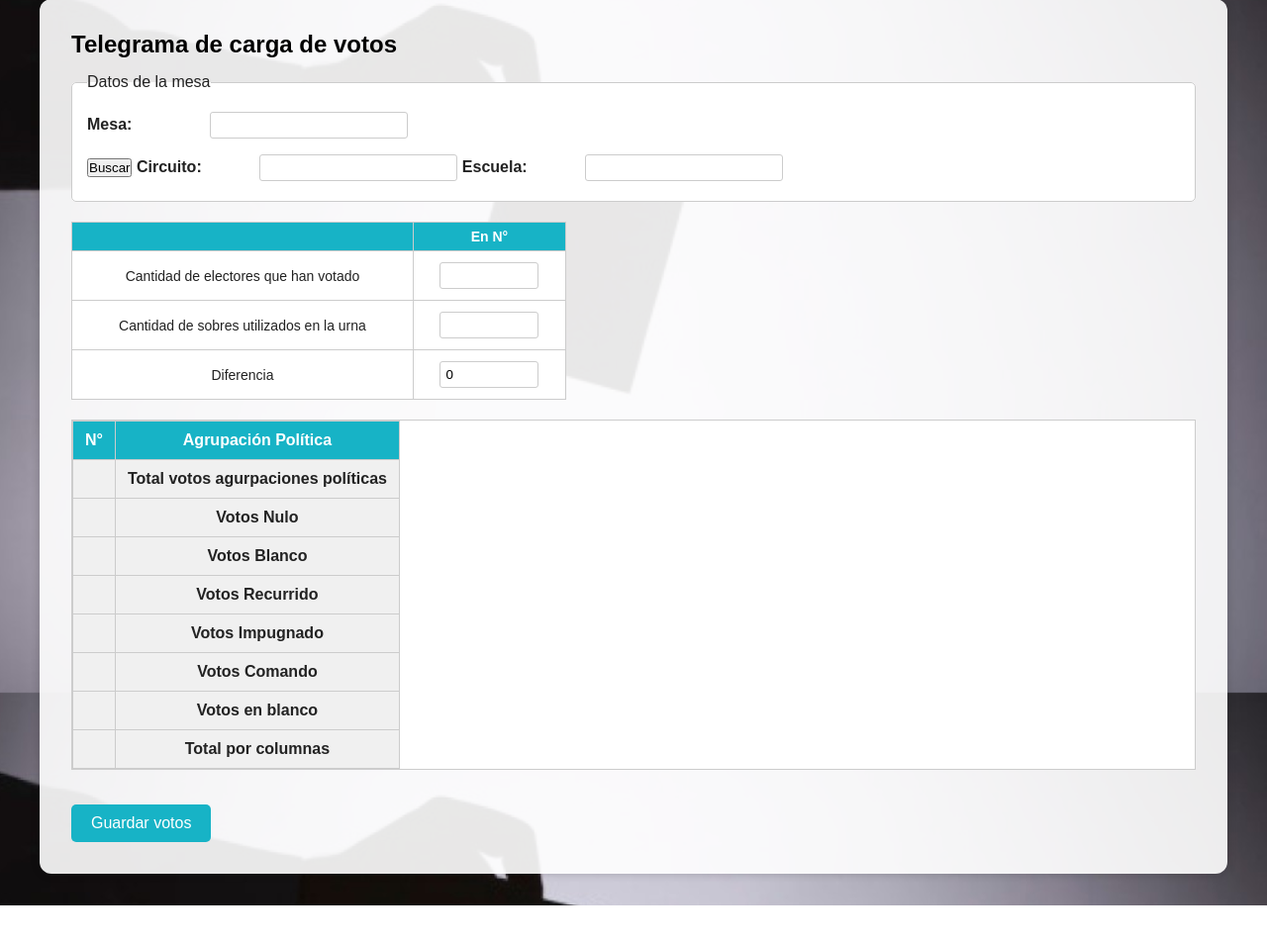
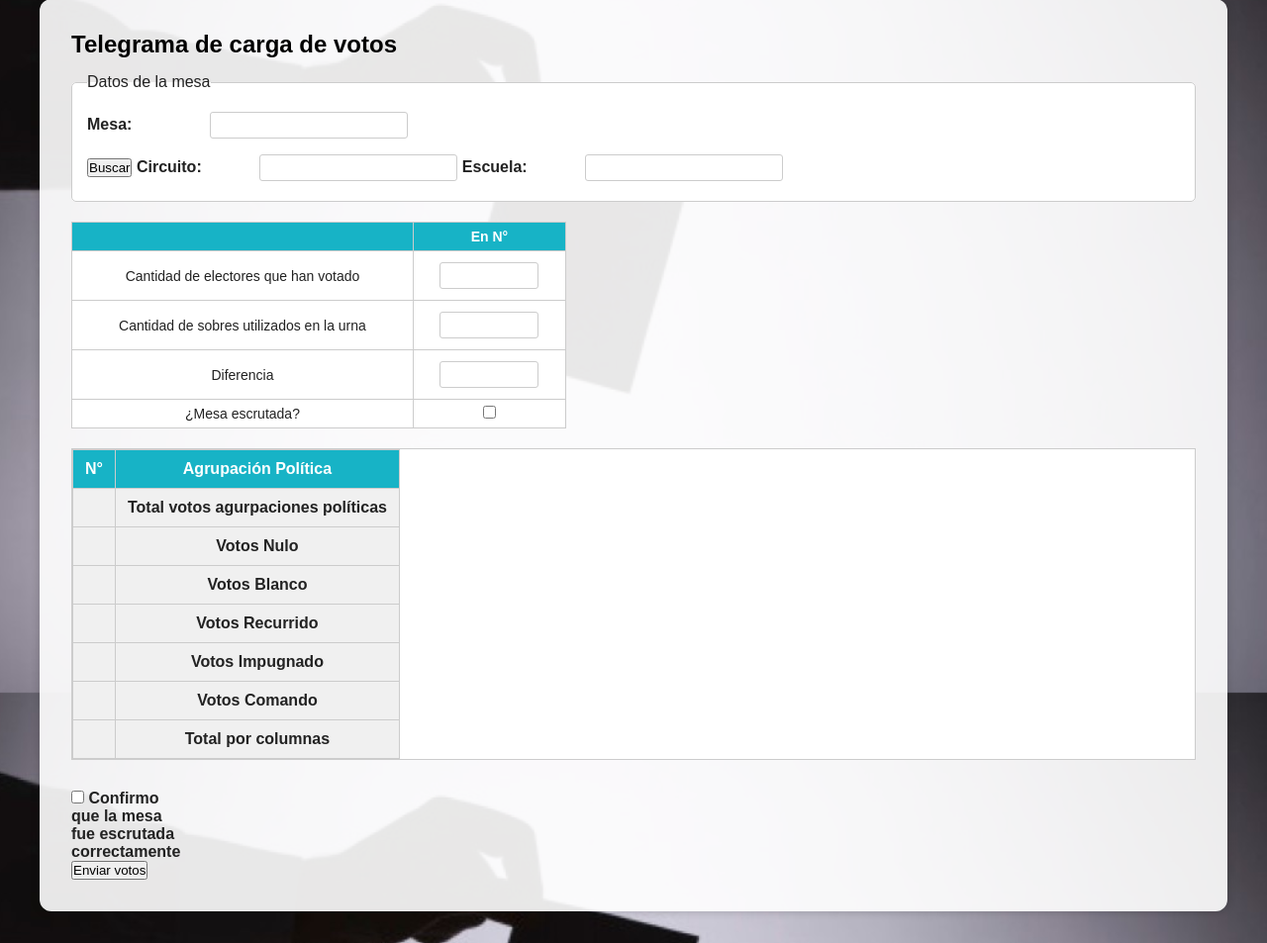
Before and after one commit to FranRochi/escrutinio_2025, a Django app: page /panel_operador/ in a window 1280 px wide. Shown: the part 100-1053 px from the top of the page at 99% size. Before the commit the page ends 1015 px from the top, so only its background shows below. Run offline with Django 5.2, Linux system fonts and the light colour scheme; the visitor is signed in with stand-in values (Sample User, id 1); data that the repository does not hold is empty.

Commit message:
Subida sistema de escrutinio con carga de votos, falta carga de votos especiales

```diff
--- a/backend/settings.py
+++ b/backend/settings.py
@@ -17,7 +17,6 @@ DEBUG = True
 ALLOWED_HOSTS = []
 
 AUTH_USER_MODEL = 'elecciones.User'
-
 
 # Application definition
 
--- a/elecciones/static/css/styles.css
+++ b/elecciones/static/css/styles.css
@@ -154,3 +154,16 @@ body {
     width: 100%;
     max-width: 100px;
   }
+
+  .input-error {
+    border: 2px solid red;
+    animation: shake 0.2s ease-in-out;
+  }
+
+  @keyframes shake {
+    0% { transform: translateX(0); }
+    25% { transform: translateX(-3px); }
+    50% { transform: translateX(3px); }
+    75% { transform: translateX(-3px); }
+    100% { transform: translateX(0); }
+  }
--- a/elecciones/static/js/operador.js
+++ b/elecciones/static/js/operador.js
@@ -20,7 +20,6 @@ function loginUsuario(username, password) {
     });
 }
 
-// Función para obtener el token de las cookies
 function getCookie(name) {
   let cookieArr = document.cookie.split(";");
   for (let i = 0; i < cookieArr.length; i++) {
@@ -29,17 +28,16 @@ function getCookie(name) {
       return cookie.substring(name.length + 1);
     }
   }
-  return null; // Retorna null si no se encuentra la cookie
+  return null;
 }
 
 document.addEventListener("DOMContentLoaded", function () {
   const inputMesa = document.getElementById("mesa_input");
   const inputCircuito = document.getElementById("circuito_input");
   const inputEscuela = document.getElementById("escuela_input");
-  const mensajeError = document.getElementById("mensaje_error_mesa");  // Este es el mensaje que mostrarás al usuario si hay error o problema
-  const buscarMesaBtn = document.getElementById("buscar_mesa_btn"); // El botón para buscar mesa
+  const mensajeError = document.getElementById("mensaje_error_mesa");
+  const buscarMesaBtn = document.getElementById("buscar_mesa_btn");
 
-  // Función que maneja la búsqueda de datos de mesa
   function buscarMesa() {
     const numeroMesa = inputMesa.value;
 
@@ -50,39 +48,26 @@ document.addEventListener("DOMContentLoaded", function () {
       return;
     }
 
-    if (isNaN(numeroMesa) || numeroMesa.length < 3) {
-      mensajeError.textContent = "⚠️ El número de mesa debe tener al menos 3 dígitos.";
+    if (isNaN(numeroMesa)) {
+      mensajeError.textContent = "⚠️ El número de mesa debe ser numérico.";
       return;
     }
 
     mensajeError.textContent = "Buscando mesa...";
 
-    // Obtener el token JWT de las cookies
-    const token = getCookie("jwt_token");
-
-    if (!token) {
-      inputEscuela.value = "Token no encontrado";
-      inputCircuito.value = "";
-      mensajeError.textContent = "⚠️ No estás autenticado. Por favor, inicia sesión.";
-      return;
-    }
-
-    // Realizar la búsqueda de datos de la mesa
-    fetch(`/api/obtener_datos_mesa/?numero_mesa=${numeroMesa}`, {
-      method: 'GET',
-      headers: {
-        "Authorization": `Bearer ${token}`,
-      },
-    })
-    .then((res) => res.json())
-    .then((data) => {
-      if (data.error) {
+    fetch(`/api/obtener_datos_mesa/?numero_mesa=${numeroMesa}`)
+      .then(res => res.json())
+      .then(data => {
+        console.log("Datos de la mesa recibidos:", data);
+        if (data.error || !data.escuela || !data.circuito) {
           inputEscuela.value = "Mesa no encontrada";
           inputCircuito.value = "";
           mensajeError.textContent = "⚠️ Mesa no encontrada. Verifica el número de mesa.";
+          document.getElementById("mesa_id").value = "";  // limpia si no se encuentra
         } else {
           inputEscuela.value = data.escuela;
           inputCircuito.value = data.circuito;
+          document.getElementById("mesa_id").value = numeroMesa;
           mensajeError.textContent = "";
         }
       })
@@ -94,27 +79,20 @@ document.addEventListener("DOMContentLoaded", function () {
       });
   }
 
-  // Asociar la función de búsqueda al evento del botón "Buscar"
   buscarMesaBtn.addEventListener("click", buscarMesa);
 
-  // También puedes seguir manejando la entrada de texto en el campo de mesa si lo deseas
-  inputMesa.addEventListener("input", function () {
-    // Limpiar mensaje de error y campos cuando el usuario está escribiendo
-    inputEscuela.value = "";
-    inputCircuito.value = "";
-    mensajeError.textContent = "";
-  });
-
-  // Evento para recalcular totales en cada cambio de input
   document.querySelectorAll("input").forEach((input) => {
     input.addEventListener("input", calcularTotales);
   });
 
-  // Ejecutar el cálculo de totales al cargar la página por primera vez
+  const enviarVotosBtn = document.getElementById("enviar_votos_btn");
+  if (enviarVotosBtn) {
+    enviarVotosBtn.addEventListener("click", enviarVotos);
+  }
+
   calcularTotales();
 });
 
-// Función para calcular los totales de votos
 function calcularTotales() {
   const columnas = [...document.querySelectorAll('th[data-cargo]')];
   const totalesAgrupaciones = {};
@@ -159,13 +137,18 @@ function calcularTotales() {
     }
   }
 
-  // Calcular diferencia entre votantes y sobres
-  const sobres = parseInt(document.getElementById('sobres_utilizados')?.value) || 0;
-  const diferencia = totalVotantes - sobres;
-  document.getElementById('diferencia_sobres').value = diferencia;
+  const diferenciaCampo = document.getElementById('diferencia_sobres');
+  const diferencia = parseInt(diferenciaCampo?.value) || 0;
+
+  // Validar manualmente si la diferencia es distinta de cero
+  if (diferencia !== 0) {
+    diferenciaCampo.classList.add('input-error');
+    mensaje += `⚠️ La diferencia ingresada entre votantes y sobres no es cero. Diferencia: ${diferencia}.\n`;
+  } else {
+    diferenciaCampo.classList.remove('input-error');
+  }
 
   // Remarcar la diferencia en rojo si no es igual a 0
-  const diferenciaCampo = document.getElementById('diferencia_sobres');
   if (diferencia !== 0) {
     diferenciaCampo.classList.add('input-error');
     mensaje += `⚠️ La diferencia entre votantes y sobres no es cero. Diferencia: ${diferencia}.\n`;
@@ -183,3 +166,81 @@ function calcularTotales() {
     mensajeDiv.style.display = "none";
   }
 }
+
+function enviarVotos() {
+  const mesaId = document.getElementById("mesa_id");
+
+  if (!mesaId || !mesaId.value) {
+    alert("Mesa no seleccionada");
+    return;
+  }
+
+  // Validación del checkbox de confirmación
+  const checkboxEscrutada = document.getElementById("escrutada");
+  if (!checkboxEscrutada || !checkboxEscrutada.checked) {
+    alert("Debés confirmar que la mesa está escrutada marcando la casilla.");
+    return;
+  }
+
+  const votosCargo = [];
+  const votosEspeciales = [];
+
+  document.querySelectorAll(".voto_input").forEach(input => {
+    const partidoId = input.dataset.partido;
+    const cargoId = input.dataset.cargo;
+    const cantidad = parseInt(input.value) || 0;
+
+    votosCargo.push({
+      partido_postulacion_id: partidoId,
+      cargo_id: cargoId,
+      votos: cantidad,
+    });
+  });
+
+  document.querySelectorAll(".voto_especial_input").forEach(input => {
+    const tipoVoto = input.dataset.tipo;
+    const cantidad = parseInt(input.value) || 0;
+
+    votosEspeciales.push({
+      tipo: tipoVoto,
+      votos: cantidad,
+    });
+  });
+  console.log("Votos especiales enviados:", votosEspeciales);
+
+
+  const resumenMesa = {
+    electores_votaron: parseInt(document.getElementById("electores_votaron").value) || 0,
+    sobres_encontrados: parseInt(document.getElementById("sobres_encontrados").value) || 0,
+    diferencia: parseInt(document.getElementById("diferencia_sobres").value) || 0,
+    escrutada: checkboxEscrutada.checked,
+  };
+
+  const payload = {
+    mesa_id: mesaId.value,
+    votos_cargo: votosCargo,
+    votos_especiales: votosEspeciales,
+    resumen_mesa: resumenMesa,
+  };
+
+  fetch("/operador/guardar-votos/", {
+    method: "POST",
+    headers: {
+      "Content-Type": "application/json",
+      "X-CSRFToken": getCookie('csrftoken'),
+    },
+    body: JSON.stringify(payload),
+  })
+    .then(res => res.json())
+    .then(data => {
+      if (data.status === "ok") {
+        alert("✅ Votos guardados correctamente");
+      } else {
+        alert("❌ Error al guardar votos: " + data.message);
+      }
+    })
+    .catch(err => {
+      console.error("Error al enviar votos:", err);
+      alert("❌ Error de red o servidor");
+    });
+}
--- a/elecciones/templates/panel_operador/panel_operador.html
+++ b/elecciones/templates/panel_operador/panel_operador.html
@@ -16,7 +16,6 @@
     <input type="text" id="mesa_input" name="mesa" autocomplete="off" required>
     <div id="mensaje_error_mesa" style="color: red; margin-top: 5px;"></div>
     <button type="button" id="buscar_mesa_btn">Buscar</button> <!-- Aquí agregamos el botón de Buscar -->
-    <div id="sugerencias_mesas" style="border:1px solid #ccc; display:none; position:absolute; background:white; z-index:1000;"></div>
 
     <label for="circuito_input">Circuito:</label>
     <input type="text" name="circuito" id="circuito_input" readonly>
@@ -25,6 +24,8 @@
     <input type="text" name="escuela" id="escuela_input" readonly>
 
     <div id="info_escuela"></div>
+    <input type="hidden" id="mesa_id" name="mesa_id">
+
   </fieldset>
 
 
@@ -39,16 +40,22 @@
     <tbody>
       <tr>
         <td>Cantidad de electores que han votado</td>
-        <td><input type="number" id="total_votantes" name="total_votantes" class="input_corto" required></td>
+        <td><input type="number" id="electores_votaron" name="total_votantes" class="input_corto" required></td>
       </tr>
       <tr>
         <td>Cantidad de sobres utilizados en la urna</td>
-        <td><input type="number" id="sobres_utilizados" name="sobres_utilizados" class="input_corto" required></td>
+        <td><input type="number" id="sobres_encontrados" name="sobres_utilizados" class="input_corto" required></td>
       </tr>
       <tr>
         <td>Diferencia</td>
-        <td><input type="number" id="diferencia_sobres" name="diferencia_sobres" class="input_corto" readonly></td>
+        <td><input type="number" id="diferencia_sobres" name="diferencia_sobres" class="input_corto" required></td>
       </tr>
+
+      <tr>
+        <td>¿Mesa escrutada?</td>
+        <td><input type="checkbox" id="escrutada" name="escrutada"></td>
+      </tr>
+
     </tbody>
   </table>
 
@@ -74,7 +81,7 @@
         {% with candidatura=grupo.candidaturas|dict_key:cargo.id %}
         {% if candidatura %}
         <td>
-          <input type="number" name="votos_{{ candidatura.id }}" min="0" class="voto_input" data-cargo="{{ cargo.id }}" oninput="calcularTotales()">
+          <input type="number" name="votos_{{ candidatura.id }}" min="0" class="voto_input" data-cargo="{{ cargo.id }}" data-partido="{{ candidatura.id }}" oninput="calcularTotales()">
         </td>
         {% else %}
         <td style="background: #eee;">(no postula)</td>
@@ -100,18 +107,10 @@
         <td></td>
         <td><strong>Votos {{ tipo|title }}</strong></td>
         {% for cargo in cargos %}
-        <td><input type="number" name="votos_{{ tipo }}_{{ cargo.id }}" class="voto_input_adicional" oninput="calcularTotales()"></td>
+        <td><input type="number" name="votos_{{ tipo }}_{{ cargo.id }}" class="voto_especial_input" data-tipo="{{ tipo }}" oninput="calcularTotales()"></td>
         {% endfor %}
       </tr>
       {% endfor %}
-
-      <tr>
-        <td></td>
-        <td><strong>Votos en blanco</strong></td>
-        {% for cargo in cargos %}
-        <td><input type="number" name="votos_blanco_{{ cargo.id }}" class="voto_input_adicional" oninput="calcularTotales()"></td>
-        {% endfor %}
-      </tr>
 
       <tr>
         <td></td>
@@ -126,8 +125,15 @@
   </table>
   <div id="mensaje_validacion"></div>
 
+  <div style="margin-top: 10px;">
+    <label>
+      <input type="checkbox" id="escrutada">
+      Confirmo que la mesa fue escrutada correctamente
+    </label>
+  </div>
 
-  <button type="submit">Guardar votos</button>
+
+  <button type="button" id="enviar_votos_btn">Enviar votos</button>
 </form>
 
 {% endblock %}
--- a/elecciones/urls.py
+++ b/elecciones/urls.py
@@ -1,22 +1,27 @@
 from django.urls import path
 from django.shortcuts import redirect
-from rest_framework_simplejwt.views import (
-    TokenObtainPairView,
-    TokenRefreshView,
-)
-from .views import (
-    login_view,
-    panel_operador,
-    obtener_datos_mesa,
-    api_login_view,
-)
+from rest_framework_simplejwt.views import TokenObtainPairView, TokenRefreshView
+from . import views
 
 urlpatterns = [
-    path('', lambda request: redirect('login')),
-    path('login/', login_view, name='login'),
-    path('panel_operador/', panel_operador, name='panel_operador'),
-    path('api/obtener_datos_mesa/', obtener_datos_mesa, name='obtener_datos_mesa'),
+    path('', lambda request: redirect('login')),  # Redirige a login
+    path('login/', views.login_view, name='login'),
+    path('panel_operador/', views.panel_operador, name='panel_operador'),
+    path('accounts/login/', views.login_view, name='login'),
+
+
+    # API JWT
     path('api/token/', TokenObtainPairView.as_view(), name='token_obtain_pair'),
     path('api/token/refresh/', TokenRefreshView.as_view(), name='token_refresh'),
-    path('api/login/', api_login_view, name='api_login'),
+    path('api/login/', views.api_login_view, name='api_login'),
+
+    path('api/obtener_datos_mesa/', views.obtener_datos_mesa, name='obtener_datos_mesa'),
+
+    # Vistas del operador
+    path("operador/", views.panel_operador, name="panel_operador"),
+    path("operador/datos-mesa/<int:mesa_id>/", views.obtener_datos_mesa, name="datos_mesa"),
+    path("operador/guardar-votos/<int:mesa_id>/", views.guardar_votos, name="guardar_votos"),
+    path("guardar-votos/", views.guardar_votos, name="guardar_votos"),
+    path("operador/guardar-votos/", views.guardar_votos, name="guardar_votos"),
+
 ]
--- a/elecciones/views.py
+++ b/elecciones/views.py
@@ -1,7 +1,7 @@
-from django.shortcuts import render, redirect
-from .models import Mesa, Partido, CargoPostulacion, PartidoPostulacion
+from django.shortcuts import render, redirect, get_object_or_404
+from .models import Mesa, Partido, CargoPostulacion, PartidoPostulacion, VotoMesaCargo, VotoMesaEspecial, ResumenMesa
 from django.contrib.auth import authenticate, login
-from django.contrib.auth.decorators import login_required
+from django.contrib.auth.decorators import login_required, user_passes_test
 from django.http import HttpResponseForbidden, JsonResponse
 from collections import defaultdict
 from rest_framework_simplejwt.tokens import RefreshToken
@@ -9,6 +9,7 @@ from rest_framework.decorators import api_view, permission_classes
 from rest_framework.permissions import AllowAny
 from rest_framework.response import Response
 from django.views.decorators.csrf import csrf_exempt
+import json
 
 @csrf_exempt
 def login_view(request):
@@ -54,7 +55,6 @@ def api_login_view(request):
     else:
         return Response({'error': 'Credenciales inválidas'}, status=401)
 
-
 @api_view(['GET'])
 @permission_classes([AllowAny])
 def obtener_datos_mesa(request):
@@ -64,13 +64,21 @@ def obtener_datos_mesa(request):
 
     try:
         mesa = Mesa.objects.get(numero_mesa=numero_mesa)
+
+        # Verificación si la mesa ya fue escrutada
+        if mesa.escrutada:
+            return JsonResponse({'error': 'Esta mesa ya fue escrutada'}, status=400)
+
+        # Si no ha sido escrutada, devolver la información de escuela y circuito
         escuela = mesa.escuela.nombre_escuela
         circuito = mesa.circuito.numero_circuito
         data = {
+            'id': mesa.id,
             'escuela': escuela,
             'circuito': circuito
         }
         return JsonResponse(data)
+
     except Mesa.DoesNotExist:
         return JsonResponse({'error': 'Mesa no encontrada'}, status=404)
 
@@ -106,3 +114,58 @@ def panel_operador(request):
     }
 
     return render(request, 'panel_operador/panel_operador.html', context)
+
+def es_operador(user):
+    return user.groups.filter(name="operarios").exists()
+
+@csrf_exempt
+@api_view(['POST'])
+@permission_classes([AllowAny])
+def guardar_votos(request):
+    if request.method == 'POST':
+        try:
+            data = json.loads(request.body)
+            numero_mesa = data.get('mesa_id')
+            votos_cargo = data.get('votos_cargo')
+            votos_especiales = data.get('votos_especiales')
+            resumen_mesa = data.get('resumen_mesa')
+
+            mesa = Mesa.objects.get(numero_mesa=numero_mesa)
+
+            for voto in votos_cargo:
+                partido_postulacion_id = voto['partido_postulacion_id']
+                votos = voto['votos']
+                partido_postulacion = PartidoPostulacion.objects.get(id=partido_postulacion_id)
+                VotoMesaCargo.objects.create(
+                    mesa=mesa,
+                    partido_postulacion=partido_postulacion,
+                    votos=votos
+                )
+
+            for voto in votos_especiales:
+                    try:
+                        tipo = voto['tipo']
+                        votos = voto['votos']
+                        print(f"Registrando voto especial: tipo={tipo}, votos={votos}")  # DEBUG
+                        VotoMesaEspecial.objects.update_or_create(
+                            mesa=mesa,
+                            tipo=tipo,
+                            defaults={'votos': votos}
+                        )
+                    except Exception as e:
+                        print(f"Error en voto especial: {e}")  # DEBUG
+                        return JsonResponse({'status': 'error', 'message': f'Error al guardar voto especial: {str(e)}'})
+
+
+            ResumenMesa.objects.create(
+                mesa=mesa,
+                electores_votaron=resumen_mesa['electores_votaron'],
+                sobres_encontrados=resumen_mesa['sobres_encontrados'],
+                diferencia=resumen_mesa['diferencia'],
+                escrutada=resumen_mesa['escrutada']
+            )
+
+            return JsonResponse({'status': 'ok'})
+
+        except Exception as e:
+            return JsonResponse({'status': 'error', 'message': str(e)})
```
Also changed, not shown: elecciones/models.py (+44 -0 lines), elecciones/migrations/0002_resumenmesa_votomesacargo_votomesaespecial.py (added), elecciones/migrations/0003_mesa_escrutada.py (added), elecciones/migrations/0004_alter_votomesaespecial_unique_together_and_more.py (added). Lines whose indentation alone changed are shown as unchanged.
